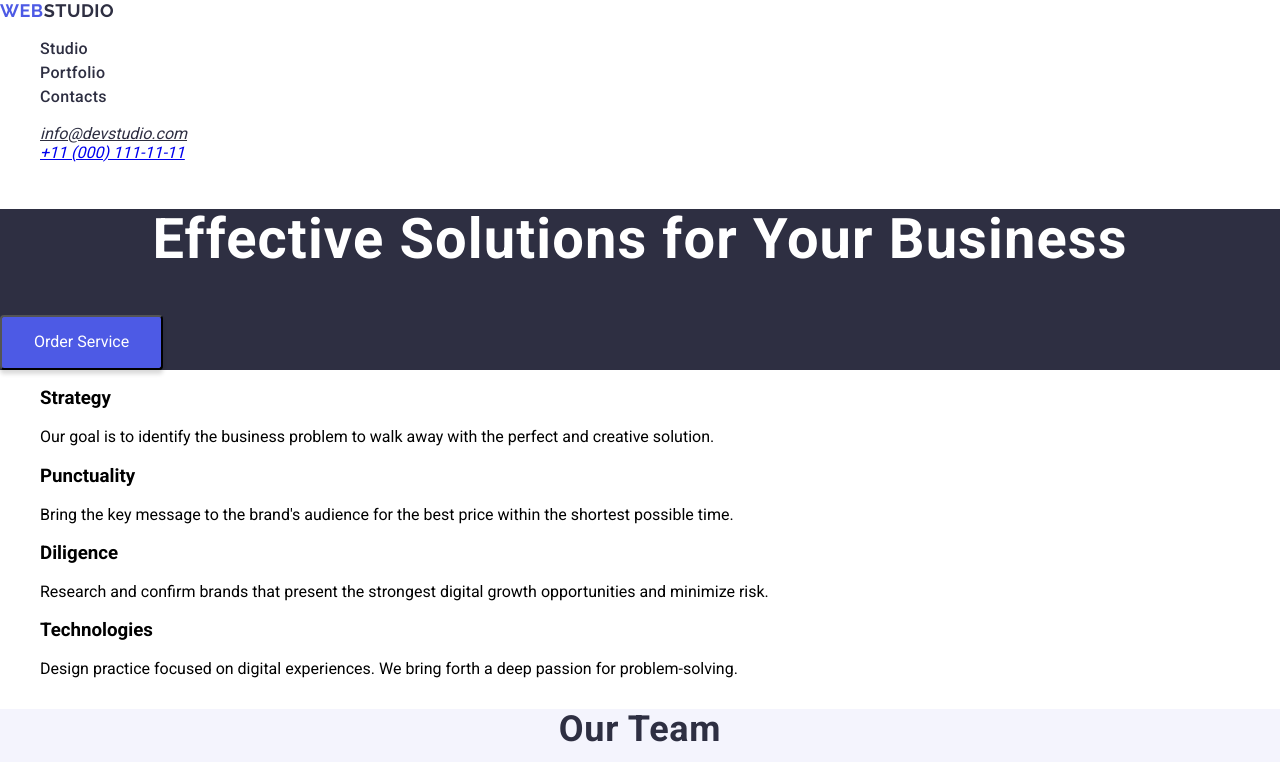
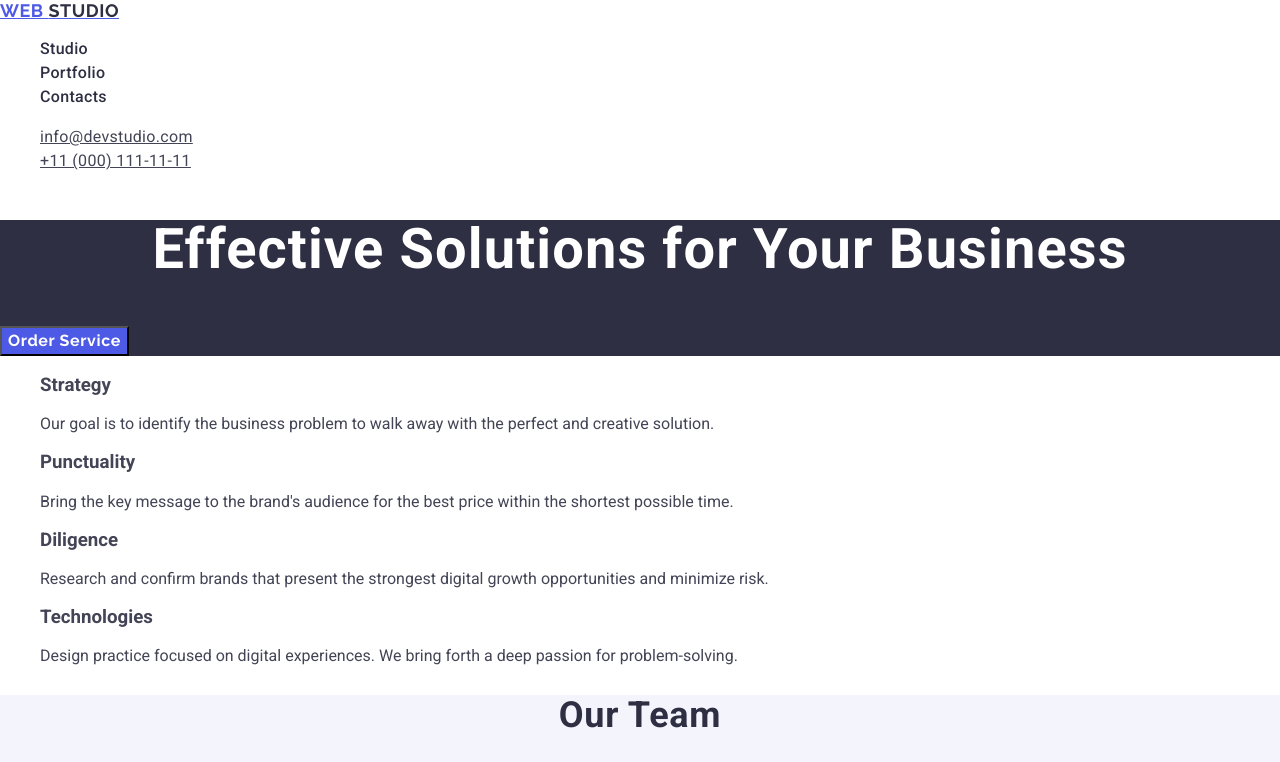
Before and after one commit to anastasiia-kistenova/goit-markup-hw-02, a plain HTML site: page index.html in a window 1280 px wide. Shown: the top 762 px of the page. Drawn offline with nearby package versions, Linux system fonts and the light colour scheme.

Commit message:
homework-2

```diff
--- a/css/styles.css
+++ b/css/styles.css
@@ -1,19 +1,19 @@
-.name-company {
+.name-company-link {
     color: #4D5AE5;
-        font-family: Raleway;
+        font-family: Raleway, sans-serif;
         font-size: 18px;
         font-weight: 700;
-        line-height: 21px;
+        line-height: 1.17;
         letter-spacing: 0.54px;
         text-transform: uppercase;
 }
 
-.name-company-link {
+.name-company {
     color: #2E2F42;
-        font-family: Raleway;
+        font-family: Raleway, sans-serif;
         font-size: 18px;
         font-weight: 700;
-        line-height: 21px;
+        line-height: 1.17;
         letter-spacing: 0.54px;
         text-transform: uppercase;
         text-decoration: none;
@@ -41,15 +41,16 @@
 background-color: #4D5AE5;
 color: #FFFFFF;
 cursor: pointer;
-border-radius: 4px;
-box-shadow: 0px 4px 4px 0px rgba(0, 0, 0, 0.15);
-display: inline-flex;
- padding: 16px 32px;
-align-items: flex-start;
-gap: 10px;
+font-family: Raleway, sans-serif;
+font-weight: 500;
+line-height: 1.5;
+letter-spacing: 0.04em;
+
 }
 
-.button-order:hover {
+.button-order:hover,
+.button-order:focus
+{
 background-color: #404BBF;
 }
 
@@ -60,7 +61,9 @@ background-color: #404BBF;
 }
 
 .nav-address .nav-address-mail {
-    color: #2E2F42;
+    color: #434455;
+    line-height: 1.5;
+    letter-spacing: 0.02em;
 }
 
 ul {
@@ -78,7 +81,7 @@ ul {
     text-align: center;
     font-size: 56px;
     font-weight: 700;
-    line-height: 60px;
+    line-height: 1.07;
     letter-spacing: 1.12px;
 }
 
@@ -120,10 +123,10 @@ text-transform: capitalize;
 
 .name-company-down {
 color: #F4F4FD;
-    font-family: Raleway;
+    font-family: Raleway, sans-serif;
     font-size: 18px;
     font-weight: 700;
-    line-height: 21px;
+    line-height: 1.17;
     letter-spacing: 0.54px;
     text-transform: uppercase;
     text-decoration: none;
@@ -135,5 +138,11 @@ color: #F4F4FD;
 }
 
 .main-text {
-    font-family: Roboto;
+    font-family: Roboto, sans-serif;
+    color: #434455;
+    background-color: #FFFFFF;
 }
+
+.address {
+    font-style: normal;
+}
--- a/index.html
+++ b/index.html
@@ -23,15 +23,15 @@
     <header>
       <nav>
         <a href="/" class="name-company-link">
-          <span class="name-company">Web</span>Studio</a
-        >
+          Web <span class="name-company"> Studio </span>
+        </a>
         <ul class="nav-links">
-          <li><a class="link" href="#">Studio</a></li>
-          <li><a class="link" href="/portfolio.html">Portfolio</a></li>
-          <li><a class="link" href="#">Contacts</a></li>
+          <li><a class="link" href="./index.html">Studio</a></li>
+          <li><a class="link" href="">Portfolio</a></li>
+          <li><a class="link" href="">Contacts</a></li>
         </ul>
       </nav>
-      <address>
+      <address class="address">
         <ul class="nav-address">
           <li>
             <a class="nav-address-mail" href="mailto:info@devstudio.com"
@@ -39,7 +39,9 @@
             >
           </li>
           <li>
-            <a href="tel:+110001111111">+11 (000) 111-11-11</a>
+            <a class="nav-address-mail" href="tel:+110001111111"
+              >+11 (000) 111-11-11</a
+            >
           </li>
         </ul>
       </address>
```
